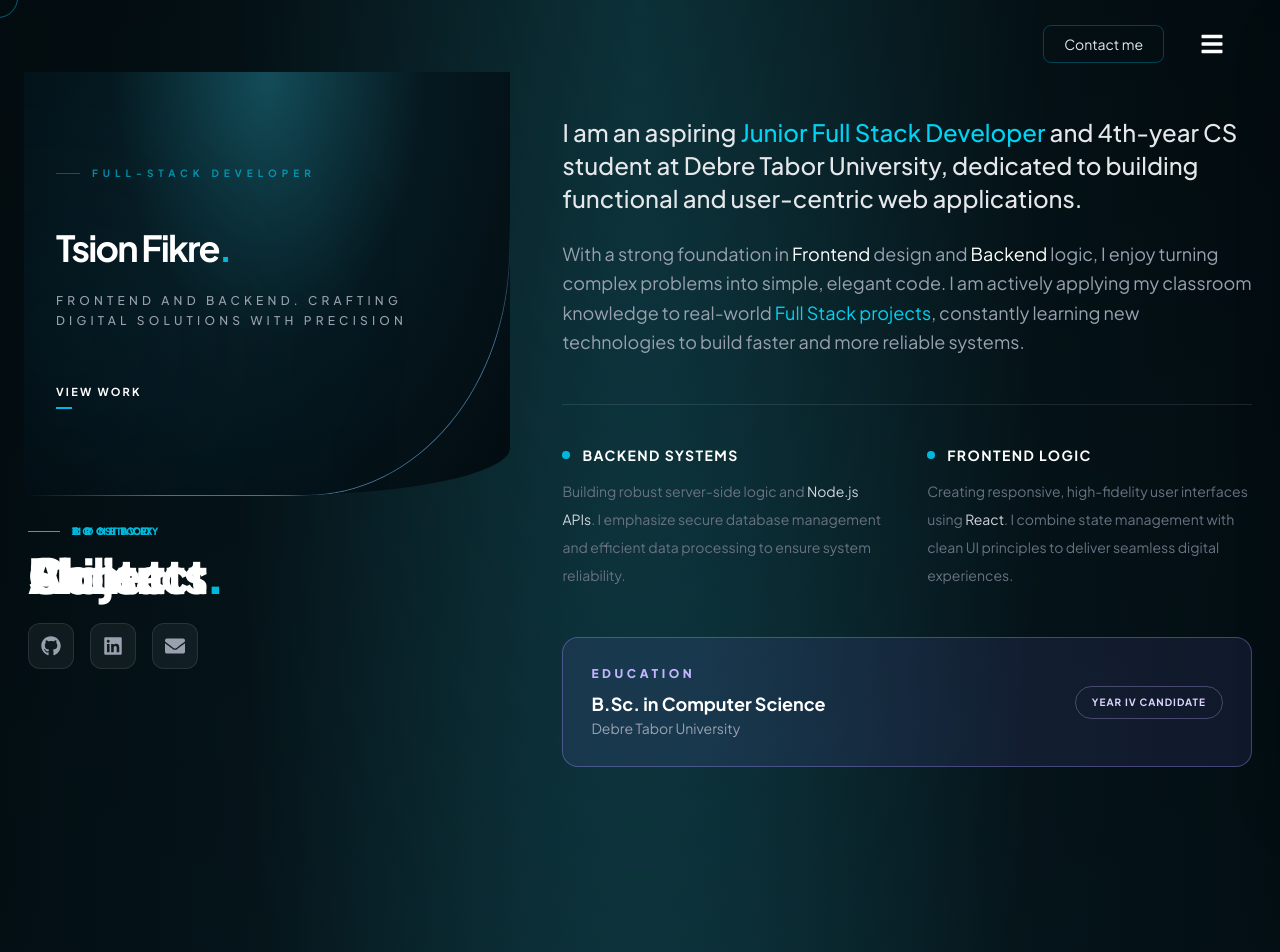
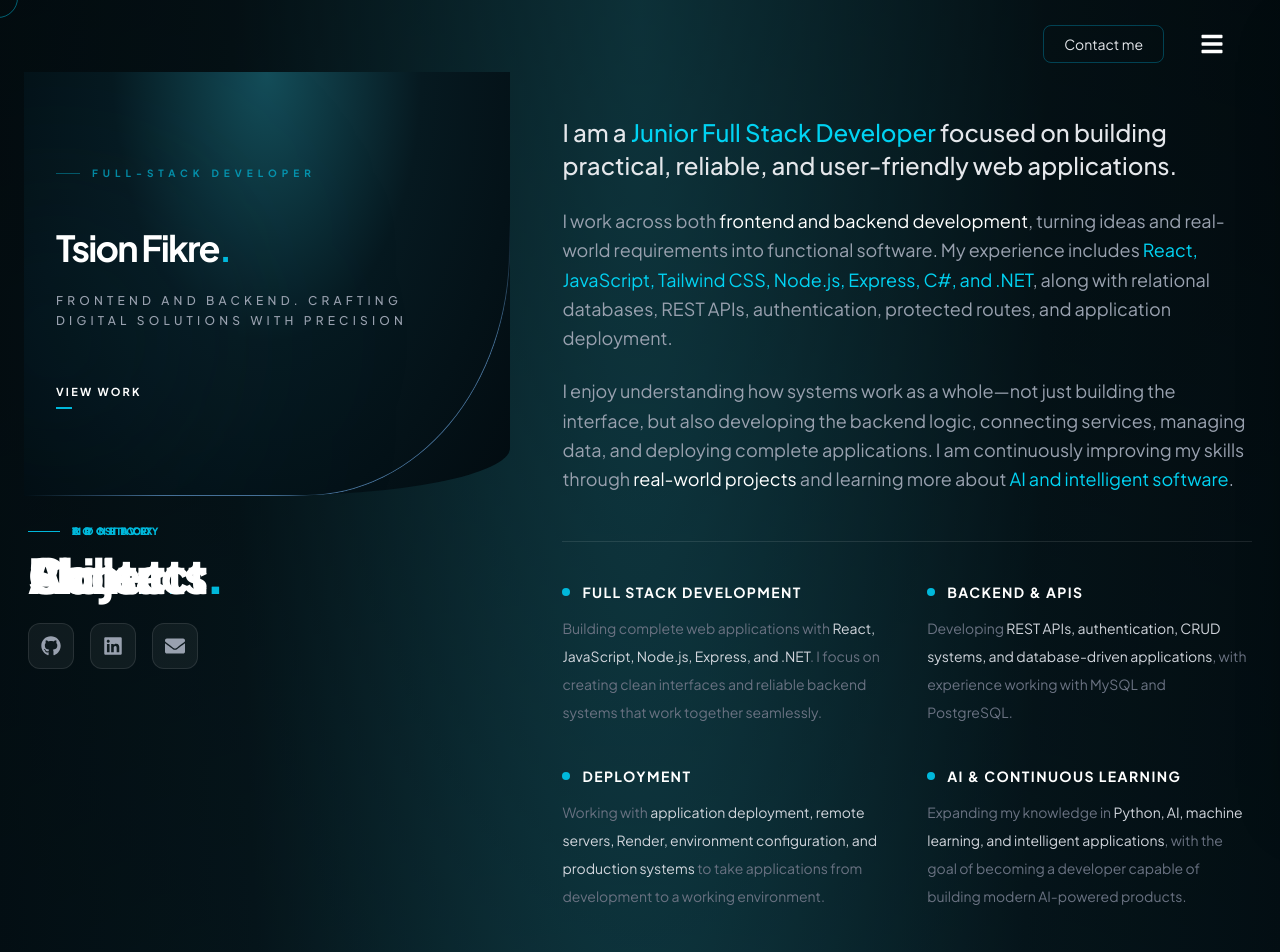
Before and after one commit to 345ts/Portfolio-Of-My, a React (Vite) app: page / in a window 1280 px wide. Shown: the top 952 px of the page. Built offline with nearby package versions, Linux system fonts and the light colour scheme.

Commit message:
about me modfication

```diff
--- a/src/Components/About.jsx
+++ b/src/Components/About.jsx
@@ -5,61 +5,123 @@ const About = () => (
   <Section id="about" eyebrow="My Story" title="About">
     <div className="space-y-6">
       <p className="text-xl md:text-2xl text-gray-200 leading-snug font-medium">
-        I am an aspiring{' '}
-        <span className="text-cyan-400">Junior Full Stack Developer</span> and
-        4th-year CS student at Debre Tabor University, dedicated to building
-        functional and user-centric web applications.
+        I am a{' '}
+        <span className="text-cyan-400">Junior Full Stack Developer</span>{' '}
+        focused on building practical, reliable, and user-friendly web
+        applications.
       </p>
+
       <p className="text-gray-400 leading-relaxed text-base md:text-lg">
-        With a strong foundation in <span className="text-white">Frontend</span>{' '}
-        design and <span className="text-white">Backend</span> logic, I enjoy
-        turning complex problems into simple, elegant code. I am actively
-        applying my classroom knowledge to real-world{' '}
-        <span className="text-cyan-400">Full Stack projects</span>, constantly
-        learning new technologies to build faster and more reliable systems.
+        I work across both{' '}
+        <span className="text-white">frontend and backend development</span>,
+        turning ideas and real-world requirements into functional software.
+        My experience includes{' '}
+        <span className="text-cyan-400">
+          React, JavaScript, Tailwind CSS, Node.js, Express, C#, and .NET
+        </span>
+        , along with relational databases, REST APIs, authentication,
+        protected routes, and application deployment.
+      </p>
+
+      <p className="text-gray-400 leading-relaxed text-base md:text-lg">
+        I enjoy understanding how systems work as a whole—not just building
+        the interface, but also developing the backend logic, connecting
+        services, managing data, and deploying complete applications. I am
+        continuously improving my skills through{' '}
+        <span className="text-white">real-world projects</span> and learning
+        more about{' '}
+        <span className="text-cyan-400">AI and intelligent software</span>.
       </p>
     </div>
 
     <div className="grid grid-cols-1 sm:grid-cols-2 gap-10 mt-12 pt-10 border-t border-white/10">
+      {/* Full Stack Development */}
       <div className="group">
         <h3 className="text-white text-sm tracking-widest uppercase font-bold mb-3 flex items-center">
           <span className="w-2 h-2 bg-cyan-500 rounded-full mr-3 group-hover:scale-150 transition-transform"></span>
-          Backend Systems
+          Full Stack Development
         </h3>
+
         <p className="text-gray-500 text-sm leading-7">
-          Building robust server-side logic and{' '}
-          <span className="text-gray-300">Node.js APIs</span>. I emphasize
-          secure database management and efficient data processing to ensure
-          system reliability.
+          Building complete web applications with{' '}
+          <span className="text-gray-300">
+            React, JavaScript, Node.js, Express, and .NET
+          </span>
+          . I focus on creating clean interfaces and reliable backend
+          systems that work together seamlessly.
         </p>
       </div>
+
+      {/* Backend & APIs */}
       <div className="group">
         <h3 className="text-white text-sm tracking-widest uppercase font-bold mb-3 flex items-center">
           <span className="w-2 h-2 bg-cyan-500 rounded-full mr-3 group-hover:scale-150 transition-transform"></span>
-          Frontend Logic
+          Backend & APIs
         </h3>
+
         <p className="text-gray-500 text-sm leading-7">
-          Creating responsive, high-fidelity user interfaces using{' '}
-          <span className="text-gray-300">React</span>. I combine state
-          management with clean UI principles to deliver seamless digital
-          experiences.
+          Developing{' '}
+          <span className="text-gray-300">
+            REST APIs, authentication, CRUD systems, and database-driven
+            applications
+          </span>
+          , with experience working with MySQL and PostgreSQL.
+        </p>
+      </div>
+
+      {/* Deployment */}
+      <div className="group">
+        <h3 className="text-white text-sm tracking-widest uppercase font-bold mb-3 flex items-center">
+          <span className="w-2 h-2 bg-cyan-500 rounded-full mr-3 group-hover:scale-150 transition-transform"></span>
+          Deployment
+        </h3>
+
+        <p className="text-gray-500 text-sm leading-7">
+          Working with{' '}
+          <span className="text-gray-300">
+            application deployment, remote servers, Render, environment
+            configuration, and production systems
+          </span>{' '}
+          to take applications from development to a working environment.
+        </p>
+      </div>
+
+      {/* AI & Learning */}
+      <div className="group">
+        <h3 className="text-white text-sm tracking-widest uppercase font-bold mb-3 flex items-center">
+          <span className="w-2 h-2 bg-cyan-500 rounded-full mr-3 group-hover:scale-150 transition-transform"></span>
+          AI & Continuous Learning
+        </h3>
+
+        <p className="text-gray-500 text-sm leading-7">
+          Expanding my knowledge in{' '}
+          <span className="text-gray-300">
+            Python, AI, machine learning, and intelligent applications
+          </span>
+          , with the goal of becoming a developer capable of building
+          modern AI-powered products.
         </p>
       </div>
     </div>
 
-    {/* Education card (the lavender card in the wireframe) */}
+    {/* Education Card */}
     <div className="card-violet mt-12 p-7 flex flex-col md:flex-row justify-between items-start md:items-center gap-4">
       <div>
         <h4 className="text-violet-300 text-xs font-black tracking-[.3em] uppercase mb-2">
           Education
         </h4>
+
         <p className="text-white text-lg font-bold">
           B.Sc. in Computer Science
         </p>
-        <p className="text-gray-400 text-sm">Debre Tabor University</p>
+
+        <p className="text-gray-400 text-sm">
+          Debre Tabor University
+        </p>
       </div>
+
       <div className="px-4 py-2 border border-violet-300/30 rounded-full text-[10px] text-violet-200 font-bold uppercase tracking-widest">
-        Year IV Candidate
+        Graduate
       </div>
     </div>
   </Section>
```
